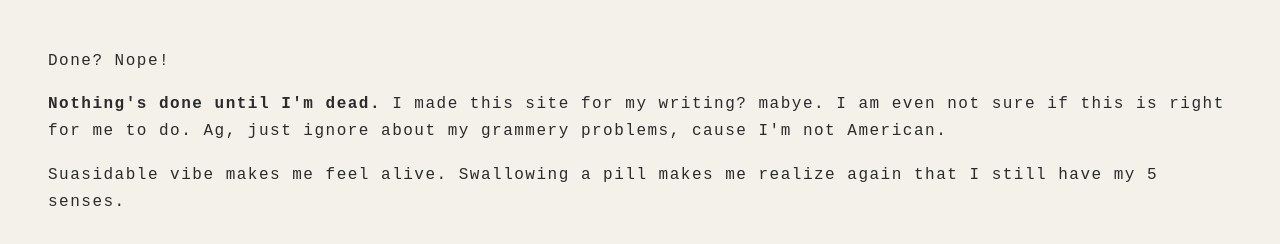
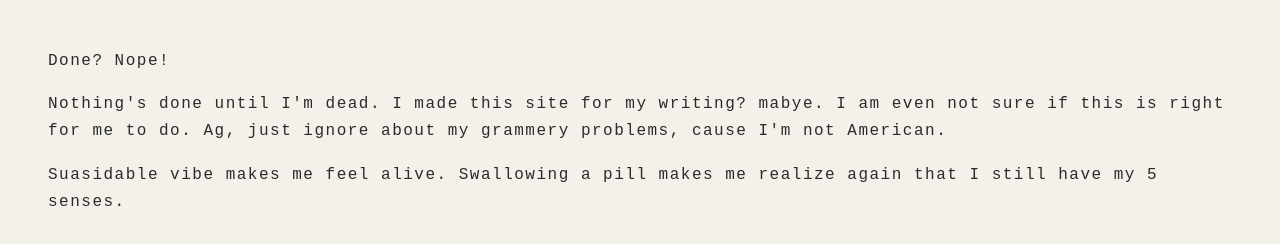
Before and after one commit to eunseo110800-jpg/done-by-myself, a plain HTML site: page index.html in a window 1280 px wide. Drawn offline with Linux system fonts and the light colour scheme.

Commit message:
Fix HTML structure and content

```diff
--- a/index.html
+++ b/index.html
@@ -8,7 +8,7 @@
 </head>
 <body>
     <hl>Done? Nope!</hl>
-    <p><b>Nothing's done until I'm dead.</b> I made this site for my writing? mabye. I am even not sure if this is right for me to do. Ag, just ignore about my grammery problems, cause I'm not American.</p>
+    <p>Nothing's done until I'm dead. I made this site for my writing? mabye. I am even not sure if this is right for me to do. Ag, just ignore about my grammery problems, cause I'm not American.</p>
     <p>Suasidable vibe makes me feel alive. Swallowing a pill makes me realize again that I still have my 5 senses.</p>
 </body>
 </html>
```
